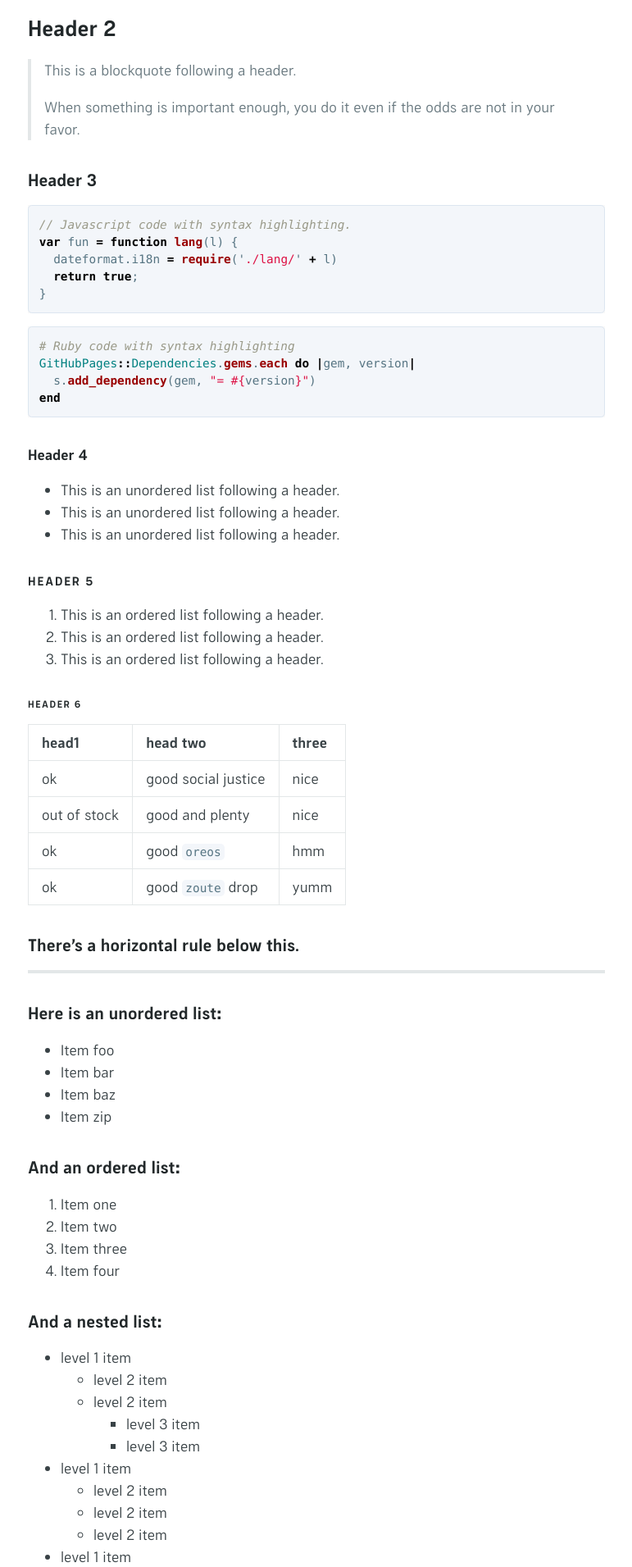
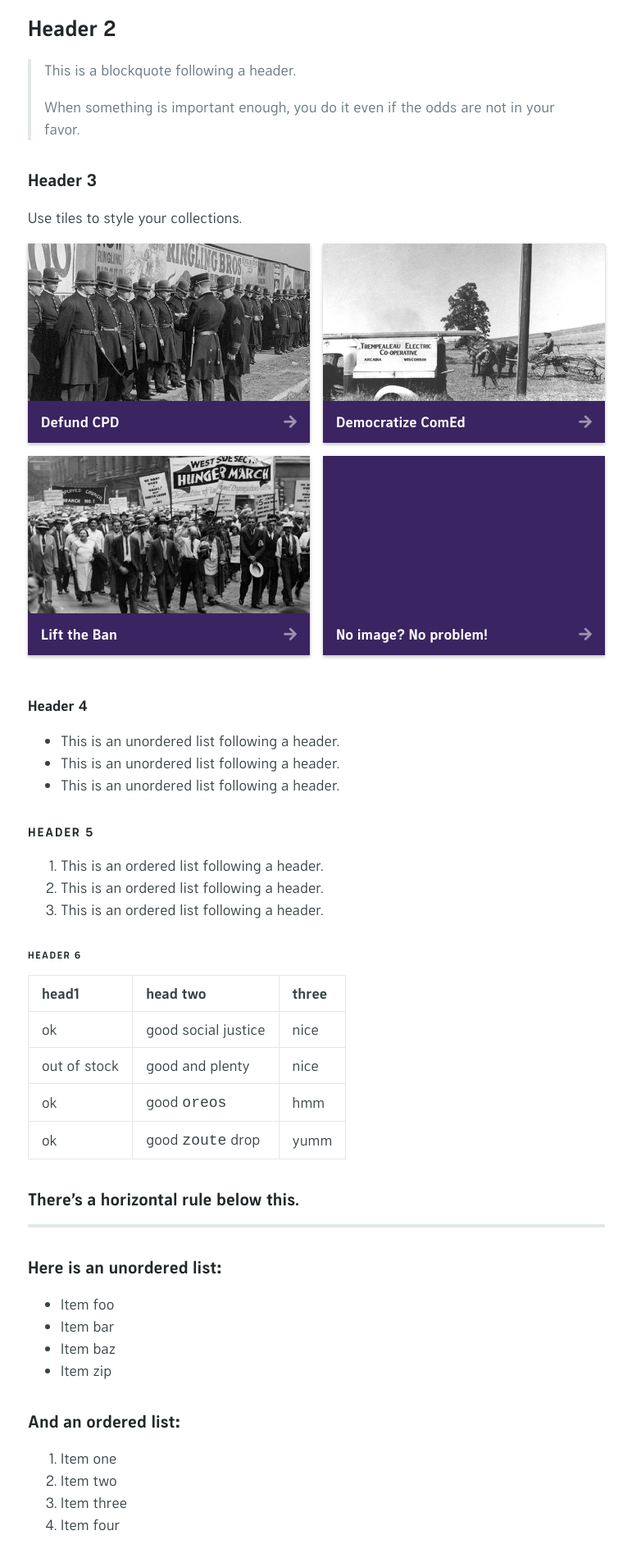
Before and after one commit to ChicagoDSA/haymarket, a Jekyll site: the page built from index.md, in a window 1280 px wide. Shown: the part 754-2665 px from the top of the page at 82% size, without its empty margins (254-1025 px from the left). Built offline with Jekyll 4.4.1, drawn with Linux system fonts in a browser that asks for light colours; nearby versions of some CDN libraries; some web fonts are replaced; library files that are not in the unit come from our copies; some of the changed text lies outside the part shown.

Commit message:
removed support for code blocks, simpler codebase

````diff
--- a/_sass/jekyll-theme-haymarket.scss
+++ b/_sass/jekyll-theme-haymarket.scss
@@ -1,5 +1,4 @@
 @import "normalize";
-@import "rouge-github";
 @import "variables";
 @import "fonts";
 
@@ -332,38 +331,6 @@ a {
 		}
 	}
 
-	code {
-		padding: 2px 4px;
-		font-family: Consolas, "Liberation Mono", Menlo, Courier, monospace;
-		font-size: .9rem;
-		color: $code-text-color;
-		background-color: $code-bg-color;
-		border-radius: .3rem;
-	}
-
-	pre {
-		padding: .8rem;
-		margin-top: 0;
-		margin-bottom: 1rem;
-		font: 1rem Consolas, "Liberation Mono", Menlo, Courier, monospace;
-		color: $code-text-color;
-		word-wrap: normal;
-		background-color: $code-bg-color;
-		border: solid 1px $code-border-color;
-		border-radius: .3rem;
-
-		> code {
-			padding: 0;
-			margin: 0;
-			font-size: .9rem;
-			color: $code-text-color;
-			word-break: normal;
-			white-space: pre;
-			background: transparent;
-			border: 0;
-		}
-	}
-
 	.tile-list {
 		margin-right: -1rem;
 
@@ -459,43 +426,6 @@ a {
 
 		@include small {
 			margin-right: 0;
-		}
-	}
-
-	.highlight {
-		margin-bottom: 1rem;
-
-		pre {
-			margin-bottom: 0;
-			word-break: normal;
-		}
-	}
-
-	.highlight pre,
-	pre {
-		padding: .8rem;
-		overflow: auto;
-		font-size: .9rem;
-		line-height: 1.45;
-		border-radius: .3rem;
-		-webkit-overflow-scrolling: touch;
-	}
-
-	pre code,
-	pre tt {
-		display: inline;
-		max-width: initial;
-		padding: 0;
-		margin: 0;
-		overflow: initial;
-		line-height: inherit;
-		word-wrap: normal;
-		background-color: transparent;
-		border: 0;
-
-		&:before,
-		&:after {
-			content: normal;
 		}
 	}
 
--- a/_sass/rouge-github.scss
+++ /dev/null
@@ -1,209 +0,0 @@
-.highlight table td { padding: 5px; }
-.highlight table pre { margin: 0; }
-.highlight .cm {
-	color: #999988;
-	font-style: italic;
-}
-.highlight .cp {
-	color: #999999;
-	font-weight: bold;
-}
-.highlight .c1 {
-	color: #999988;
-	font-style: italic;
-}
-.highlight .cs {
-	color: #999999;
-	font-weight: bold;
-	font-style: italic;
-}
-.highlight .c, .highlight .cd {
-	color: #999988;
-	font-style: italic;
-}
-.highlight .err {
-	color: #a61717;
-	background-color: #e3d2d2;
-}
-.highlight .gd {
-	color: #000000;
-	background-color: #ffdddd;
-}
-.highlight .ge {
-	color: #000000;
-	font-style: italic;
-}
-.highlight .gr {
-	color: #aa0000;
-}
-.highlight .gh {
-	color: #999999;
-}
-.highlight .gi {
-	color: #000000;
-	background-color: #ddffdd;
-}
-.highlight .go {
-	color: #888888;
-}
-.highlight .gp {
-	color: #555555;
-}
-.highlight .gs {
-	font-weight: bold;
-}
-.highlight .gu {
-	color: #aaaaaa;
-}
-.highlight .gt {
-	color: #aa0000;
-}
-.highlight .kc {
-	color: #000000;
-	font-weight: bold;
-}
-.highlight .kd {
-	color: #000000;
-	font-weight: bold;
-}
-.highlight .kn {
-	color: #000000;
-	font-weight: bold;
-}
-.highlight .kp {
-	color: #000000;
-	font-weight: bold;
-}
-.highlight .kr {
-	color: #000000;
-	font-weight: bold;
-}
-.highlight .kt {
-	color: #445588;
-	font-weight: bold;
-}
-.highlight .k, .highlight .kv {
-	color: #000000;
-	font-weight: bold;
-}
-.highlight .mf {
-	color: #009999;
-}
-.highlight .mh {
-	color: #009999;
-}
-.highlight .il {
-	color: #009999;
-}
-.highlight .mi {
-	color: #009999;
-}
-.highlight .mo {
-	color: #009999;
-}
-.highlight .m, .highlight .mb, .highlight .mx {
-	color: #009999;
-}
-.highlight .sb {
-	color: #d14;
-}
-.highlight .sc {
-	color: #d14;
-}
-.highlight .sd {
-	color: #d14;
-}
-.highlight .s2 {
-	color: #d14;
-}
-.highlight .se {
-	color: #d14;
-}
-.highlight .sh {
-	color: #d14;
-}
-.highlight .si {
-	color: #d14;
-}
-.highlight .sx {
-	color: #d14;
-}
-.highlight .sr {
-	color: #009926;
-}
-.highlight .s1 {
-	color: #d14;
-}
-.highlight .ss {
-	color: #990073;
-}
-.highlight .s {
-	color: #d14;
-}
-.highlight .na {
-	color: #008080;
-}
-.highlight .bp {
-	color: #999999;
-}
-.highlight .nb {
-	color: #0086B3;
-}
-.highlight .nc {
-	color: #445588;
-	font-weight: bold;
-}
-.highlight .no {
-	color: #008080;
-}
-.highlight .nd {
-	color: #3c5d5d;
-	font-weight: bold;
-}
-.highlight .ni {
-	color: #800080;
-}
-.highlight .ne {
-	color: #990000;
-	font-weight: bold;
-}
-.highlight .nf {
-	color: #990000;
-	font-weight: bold;
-}
-.highlight .nl {
-	color: #990000;
-	font-weight: bold;
-}
-.highlight .nn {
-	color: #555555;
-}
-.highlight .nt {
-	color: #000080;
-}
-.highlight .vc {
-	color: #008080;
-}
-.highlight .vg {
-	color: #008080;
-}
-.highlight .vi {
-	color: #008080;
-}
-.highlight .nv {
-	color: #008080;
-}
-.highlight .ow {
-	color: #000000;
-	font-weight: bold;
-}
-.highlight .o {
-	color: #000000;
-	font-weight: bold;
-}
-.highlight .w {
-	color: #bbbbbb;
-}
-.highlight {
-	background-color: #f8f8f8;
-}
--- a/_sass/variables.scss
+++ b/_sass/variables.scss
@@ -17,10 +17,5 @@ $body-text-color: #394246 !default;
 $body-link-color: #1e6bb8 !default;
 $blockquote-text-color: #67777e !default;
 
-// Code
-$code-bg-color: #f3f6fa !default;
-$code-text-color: #567482 !default;
-$code-border-color: #dce6f0 !default;
-
 // Borders
 $border-color: #e3e7e8 !default;
--- a/index.md
+++ b/index.md
@@ -23,20 +23,9 @@ This is a normal paragraph following a header. GitHub is a code hosting platform
 
 ### Header 3
 
-```js
-// Javascript code with syntax highlighting.
-var fun = function lang(l) {
-  dateformat.i18n = require('./lang/' + l)
-  return true;
-}
-```
+Use tiles to style your collections.
 
-```ruby
-# Ruby code with syntax highlighting
-GitHubPages::Dependencies.gems.each do |gem, version|
-  s.add_dependency(gem, "= #{version}")
-end
-```
+{% include tile-list.html collection="tiles" %}
 
 #### Header 4
 
@@ -115,14 +104,6 @@ end
 <dd>Red</dd>
 </dl>
 
-```
-Long, single-line code blocks should not wrap. They should horizontally scroll if they are too long. This line should be long enough to demonstrate this.
-```
-
-### Use tiles to style your collections.
-
-{% include tile-list.html collection="tiles" %}
-
 ### Load events from a public Teamup calendar.
 
 {% include event-list.html %}
````
